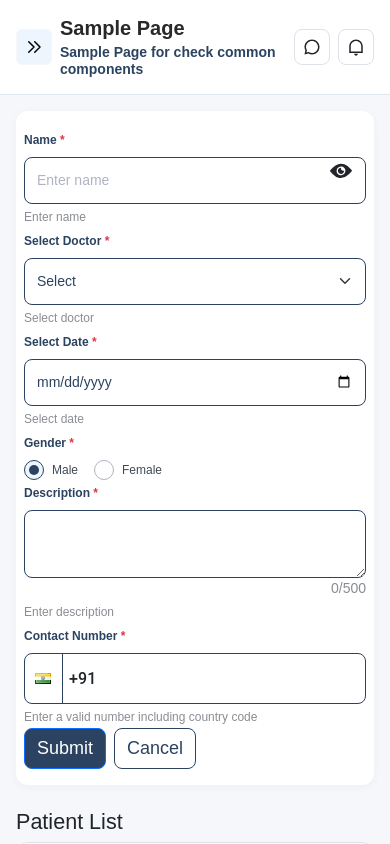
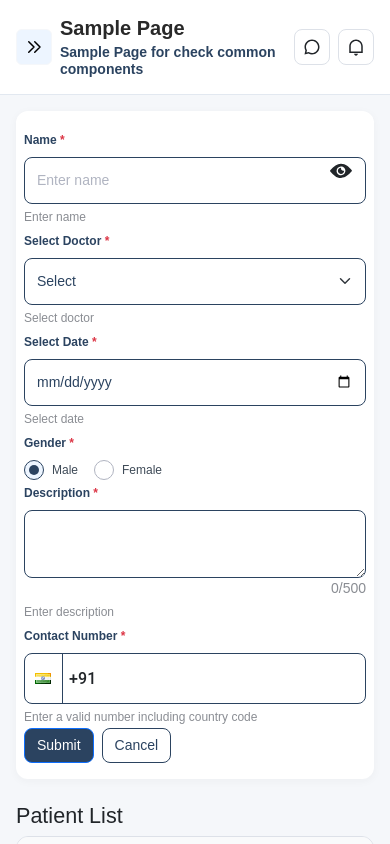
Before and after one commit to PranayTechnocomet/maiacare-doctor-inhouse-fe, a Next.js app: page /temp in a window 390 px wide. Built offline with nearby package versions, Linux system fonts and the light colour scheme.

Commit message:
Edit font varient for button

```diff
--- a/src/components/ui/Button.tsx
+++ b/src/components/ui/Button.tsx
@@ -8,6 +8,7 @@ export default function Button({
     disabled=false,
     onClick,
     type="button",
+    contentSize="large",
     ...rest
 }: {
     children: React.ReactNode;
@@ -17,10 +18,11 @@ export default function Button({
     onClick?: () => void;
     type?: "button" | "submit" | "reset";
     [key: string]: any;
+    contentSize?: "small" | "medium" | "large";
 }) {
     return (
         <BootstrapButton
-            className={`maiacare-button ${variant == "default" ? "default-layout" : variant == "outline" ? "outline-layout" : ""} ${className}`}
+            className={`maiacare-button ${contentSize == "small" ? "maiacare-button-small" : contentSize == "medium" ? "maiacare-button-medium" : "maiacare-button-large"} ${variant == "default" ? "default-layout" : variant == "outline" ? "outline-layout" : ""} ${className}`}
             disabled={disabled}
             onClick={onClick}
             type={type}
--- a/src/style/font.css
+++ b/src/style/font.css
@@ -48,8 +48,18 @@
     color: var(--color-sidebar-icon);
 }
 
-.maiacare-button {
+.maiacare-button-large {
     font-size: 18px;
+    font-weight: 500;
+}
+
+.maiacare-button-medium {
+    font-size: 16px;
+    font-weight: 500;
+}
+
+.maiacare-button-small {
+    font-size: 14px;
     font-weight: 500;
 }
 
@@ -140,6 +150,17 @@
     .modal-custom-header{
         font-size: 20px;
     }
+    .maiacare-button-large {
+        font-size: 16px;
+    }
+
+    .maiacare-button-medium {
+        font-size: 14px;
+    }
+
+    .maiacare-button-small {
+        font-size: 12px;
+    }
 }
 
 /* Optional: Smaller devices like phones (e.g., 575px and below) */
@@ -163,4 +184,15 @@
     .modal-custom-header{
         font-size: 18px;
     }
+    .maiacare-button-large {
+        font-size: 14px;
+    }
+
+    .maiacare-button-medium {
+        font-size: 12px;
+    }
+
+    .maiacare-button-small {
+        font-size: 10px;
+    }
 }
```
